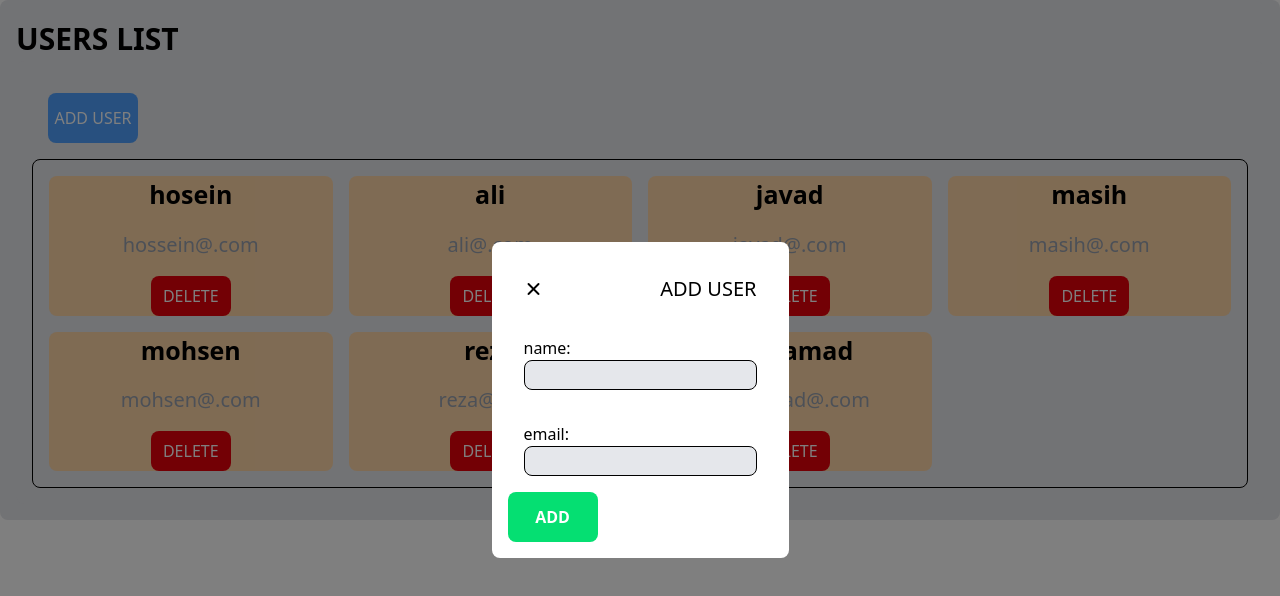
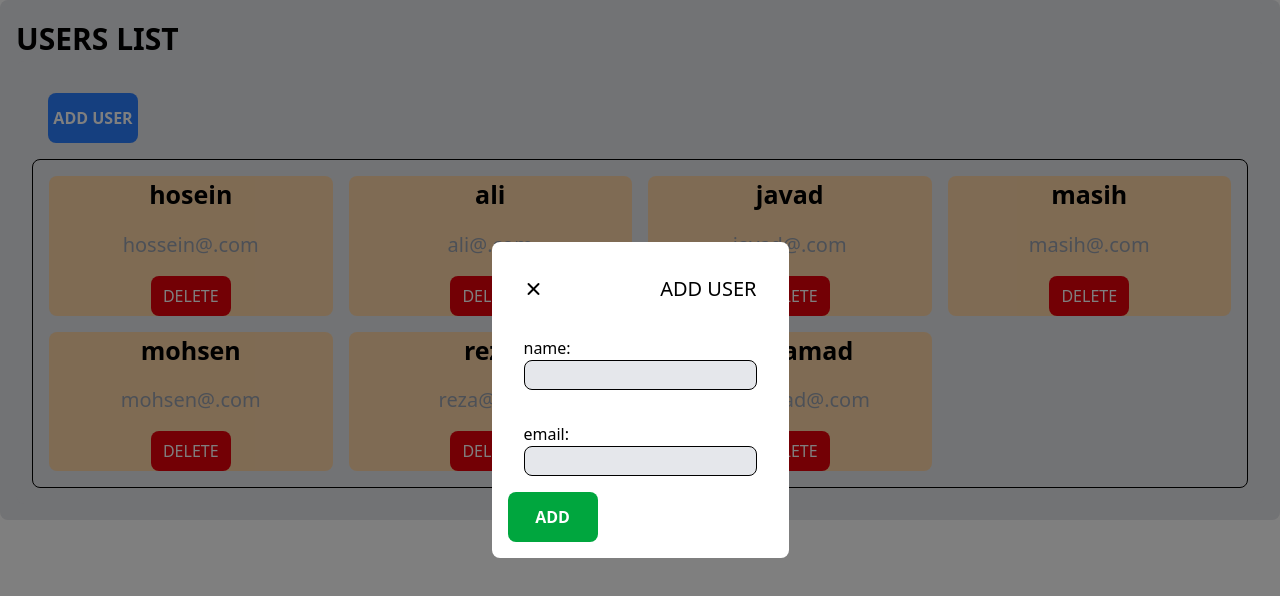
Before and after one commit to hosein8513/react-learning, a React (Vite) app: page / in a window 1280 px wide. Both pictures are taken after a click on the button "ADD USER". Shown: the top 596 px of the page. Built offline with nearby package versions, Linux system fonts and the light colour scheme.

Commit message:
render-props

```diff
--- a/src/Adduser.jsx
+++ b/src/Adduser.jsx
@@ -19,7 +19,7 @@ const Adduser = ({setshow}) => {
                         <label>email:</label>
                         <input type="email" className='h-[30px] rounded-lg bg-gray-200 border'/>
                     </div>
-                    <button className='w-[90px] h-[50px] rounded-lg bg-green-400 text-white font-semibold'>ADD</button>
+                    <button className='w-[90px] h-[50px] rounded-lg bg-green-600 text-white font-semibold'>ADD</button>
                 </form>
             </form>
 
--- /dev/null
+++ b/src/RP.jsx
@@ -0,0 +1,13 @@
+import React, { useContext } from 'react';
+import { Usercontext } from './Usercontext';
+
+const RP = ({render}) => {
+    const {permition}=useContext(Usercontext)
+    return (
+        <div>
+            {permition && render()}
+        </div>
+    );
+};
+
+export default RP;
--- a/src/Userlist.jsx
+++ b/src/Userlist.jsx
@@ -2,18 +2,21 @@ import React, { useContext, useState } from 'react';
 import { Usercontext } from './Usercontext';
 import Useritem from './Useritem';
 import Adduser from './Adduser';
+import RP from './RP';
 
 const Userlist = () => {
-    const {users}=useContext(Usercontext)
-    const [show,setshow]=useState(false)
+    const { users } = useContext(Usercontext)
+    const [show, setshow] = useState(false)
     return (
         <div className='p-4  bg-gray-200 rounded-lg'>
-            <button className='w-[90px] h-[50px] bg-blue-400 text-white rounded-lg m-4' onClick={()=>setshow(true)}>ADD USER</button>
-            {show && <Adduser setshow={setshow}/>}
+            <RP render={() => (
+                <button className='w-[90px] h-[50px] bg-blue-500 font-semibold text-white rounded-lg m-4' onClick={() => setshow(true)}>ADD USER</button>
+            )} />
+            {show && <Adduser setshow={setshow} />}
             <ul className='p-4 border rounded-lg grid grid-cols-4 gap-4'>
-                {users.map((user)=>(
+                {users.map((user) => (
                     <li key={user.id}>
-                       <Useritem user={user}/>
+                        <Useritem user={user} />
                     </li>
                 ))}
             </ul>
```
